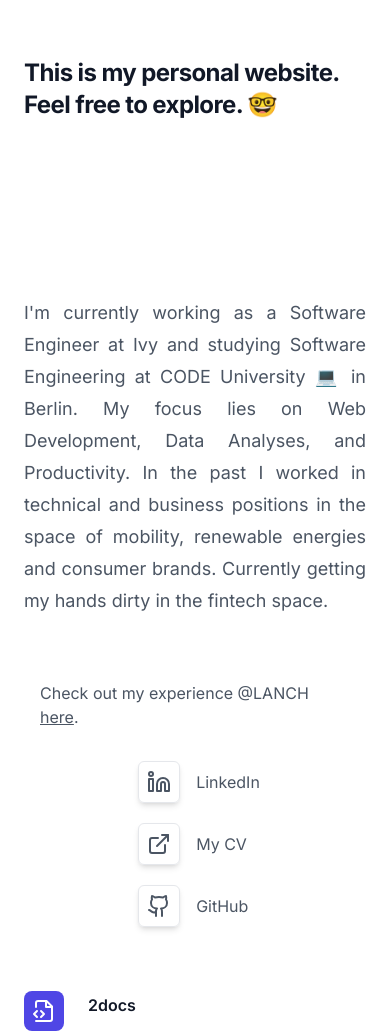
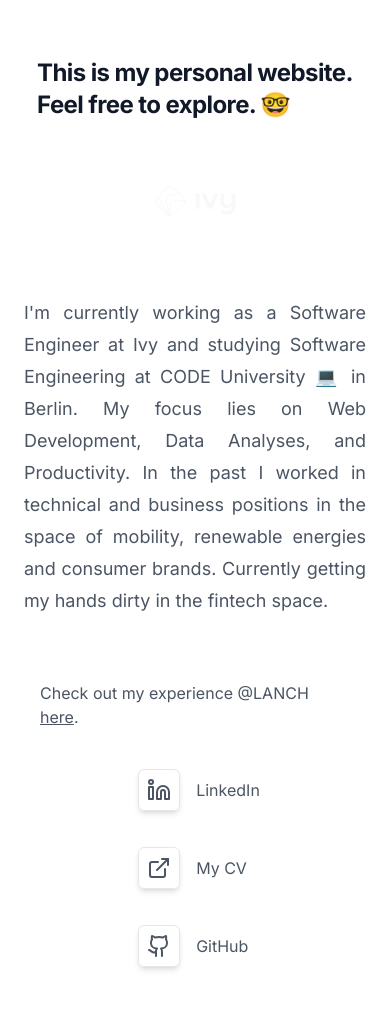
Before and after one commit to paulocerez/paufolio, a Next.js app: page / in a window 390 px wide. Shown: the part 387-1420 px from the top of the page. Built offline with nearby package versions, Linux system fonts and the light colour scheme; grey boxes are pictures that could not be loaded.

Commit message:
fix: responsiveness of company logo component

```diff
--- a/app/(components)/Companies.tsx
+++ b/app/(components)/Companies.tsx
@@ -31,7 +31,7 @@ export default function Companies() {
   }, []);
 
   return (
-    <div className="flex-grow">
+    <div className="flex-grow w-full sm:w-auto">
       <div className="relative h-24 rounded-lg overflow-hidden">
         <AnimatePresence mode="wait">
           <motion.div
--- a/app/(components)/IntroParagraph.tsx
+++ b/app/(components)/IntroParagraph.tsx
@@ -9,8 +9,8 @@ export default function IntroParagraph() {
       <div className="flex justify-center items-center sm:w-full">
         <Loom />
       </div>
-      <div className="animate-slide-in-bottom ">
-        <div className="flex flex-col sm:flex-row items-start md:items-center gap-8">
+      <div className="animate-slide-in-bottom">
+        <div className="flex flex-col sm:flex-row items-center sm:items-start gap-8">
           <h1 className="mt-2 text-2xl font-bold tracking-tight text-gray-900 sm:text-3xl md:text-4xl text-left">
             This is my personal website. <br></br> Feel free to explore. 🤓
           </h1>
--- a/app/(components)/Socials.tsx
+++ b/app/(components)/Socials.tsx
@@ -5,7 +5,7 @@ import Link from "next/link";
 const Socials = () => {
   return (
     <div className="flex flex-col sm:flex-row justify-center mx-auto sm:items-center sm:space-x-10 space-y-5 sm:space-y-0">
-      <div className="linkedin flex flex-row space-x-4 text-gray-600 items-center">
+      <div className="linkedin flex flex-row space-x-4 text-gray-600 items-center hover:bg-gray-100 py-2 px-3 rounded-md">
         <div className="p-2 border rounded-md shadow-md">
           <Linkedin />
         </div>
@@ -16,7 +16,7 @@ const Socials = () => {
           LinkedIn
         </Link>
       </div>
-      <div className="github flex flex-row space-x-4 text-gray-600 items-center">
+      <div className="cv flex flex-row space-x-4 text-gray-600 items-center hover:bg-gray-100 py-2 px-3 rounded-md">
         <div className="p-2 border rounded-md shadow-md">
           <ExternalLink />
         </div>
@@ -27,7 +27,7 @@ const Socials = () => {
           My CV
         </Link>
       </div>
-      <div className="github flex flex-row space-x-4 text-gray-600 items-center">
+      <div className="linkedin flex flex-row space-x-4 text-gray-600 items-center hover:bg-gray-100 py-2 px-3 rounded-md">
         <div className="p-2 border rounded-md shadow-md">
           <Github />
         </div>
```
